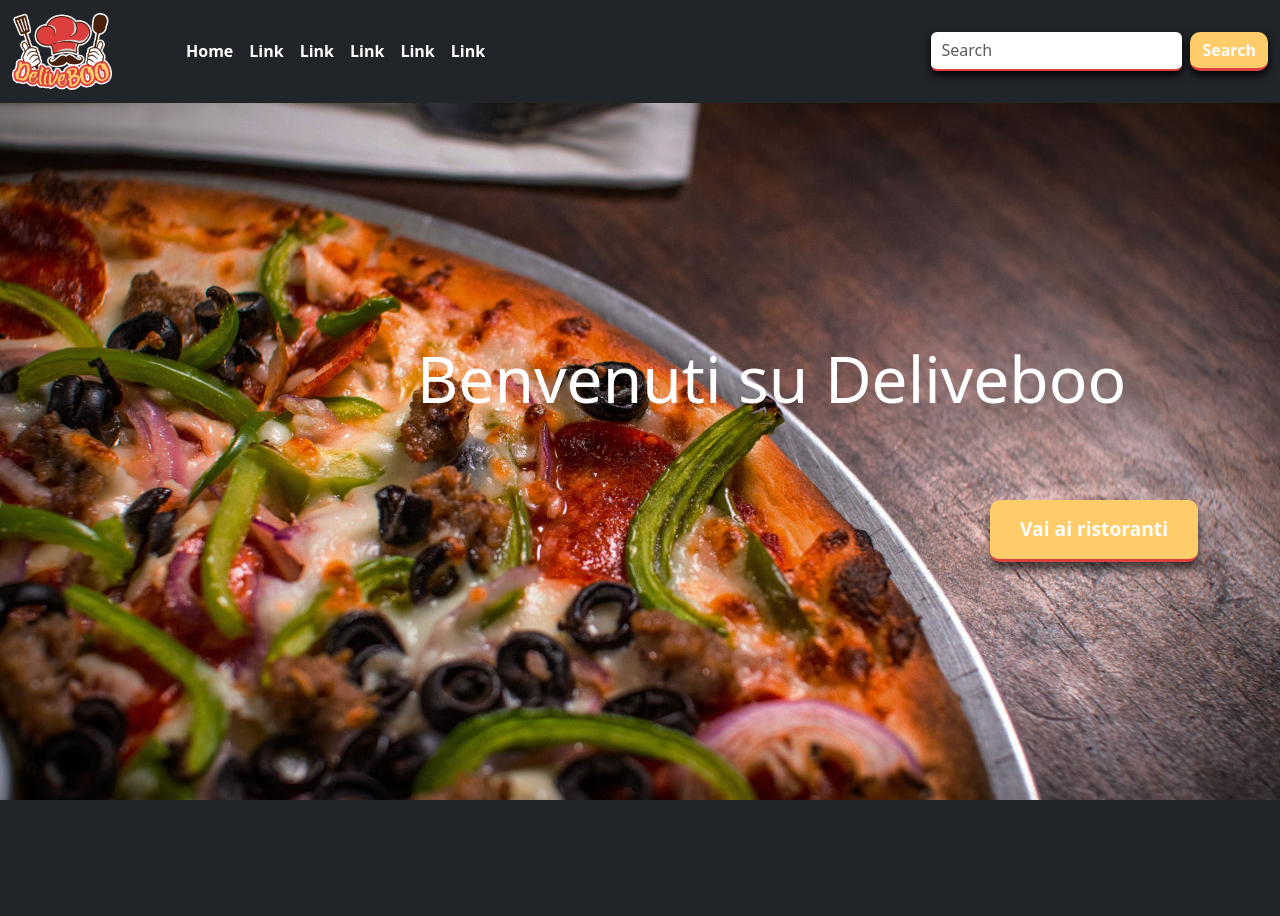
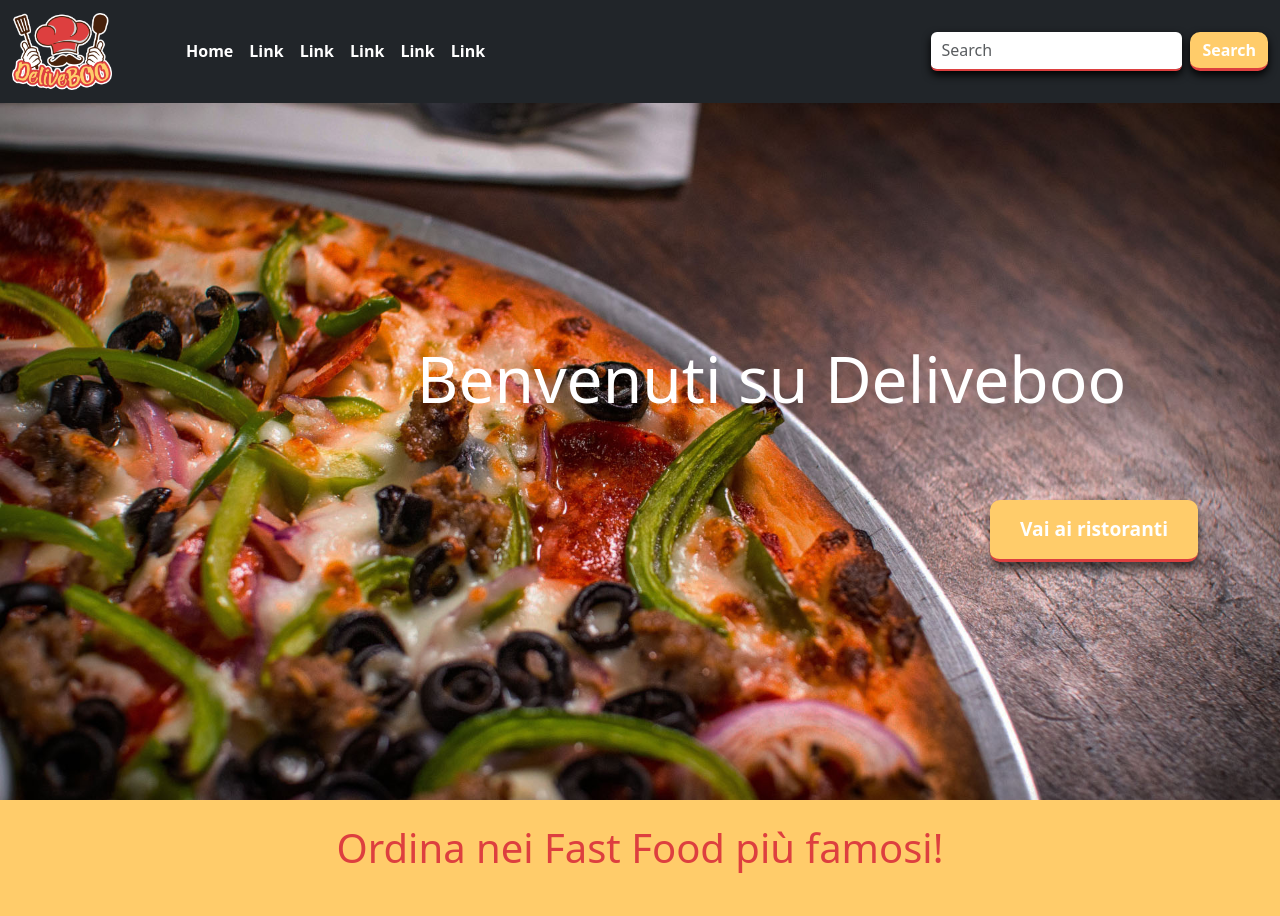
Before and after one commit to EdoardoPerucca/progetto_finale, a Vue app: page / in a window 1280 px wide. Shown: the top 916 px of the page. Built offline with nearby package versions, Linux system fonts and the light colour scheme.

Commit message:
feat: add showcase component in apphome

```diff
--- a/src/pages/AppHome.vue
+++ b/src/pages/AppHome.vue
@@ -1,6 +1,13 @@
 <script>
+
+import AppFooter from '../components/AppFooter.vue';
+import AppShowcase from '../components/AppShowcase.vue';
 export default {
-    name: 'AppHome',
+    name: "AppHome",
+    data() {
+        return {};
+    },
+    components: { AppFooter, AppShowcase }
 }
 </script>
 
@@ -12,13 +19,13 @@ export default {
                 <router-link class="btn btn-restaurant" :to="{ name: 'restaurant' }">Vai ai ristoranti</router-link>
             </div>
         </div>
+    </div>
 
-    </div>
+    <AppShowcase></AppShowcase>
 </template>
 
 <style lang="scss" scoped>
 .hero-container {
-
     height: calc(100vh - 103px);
     display: flex;
     justify-content: center;
```
